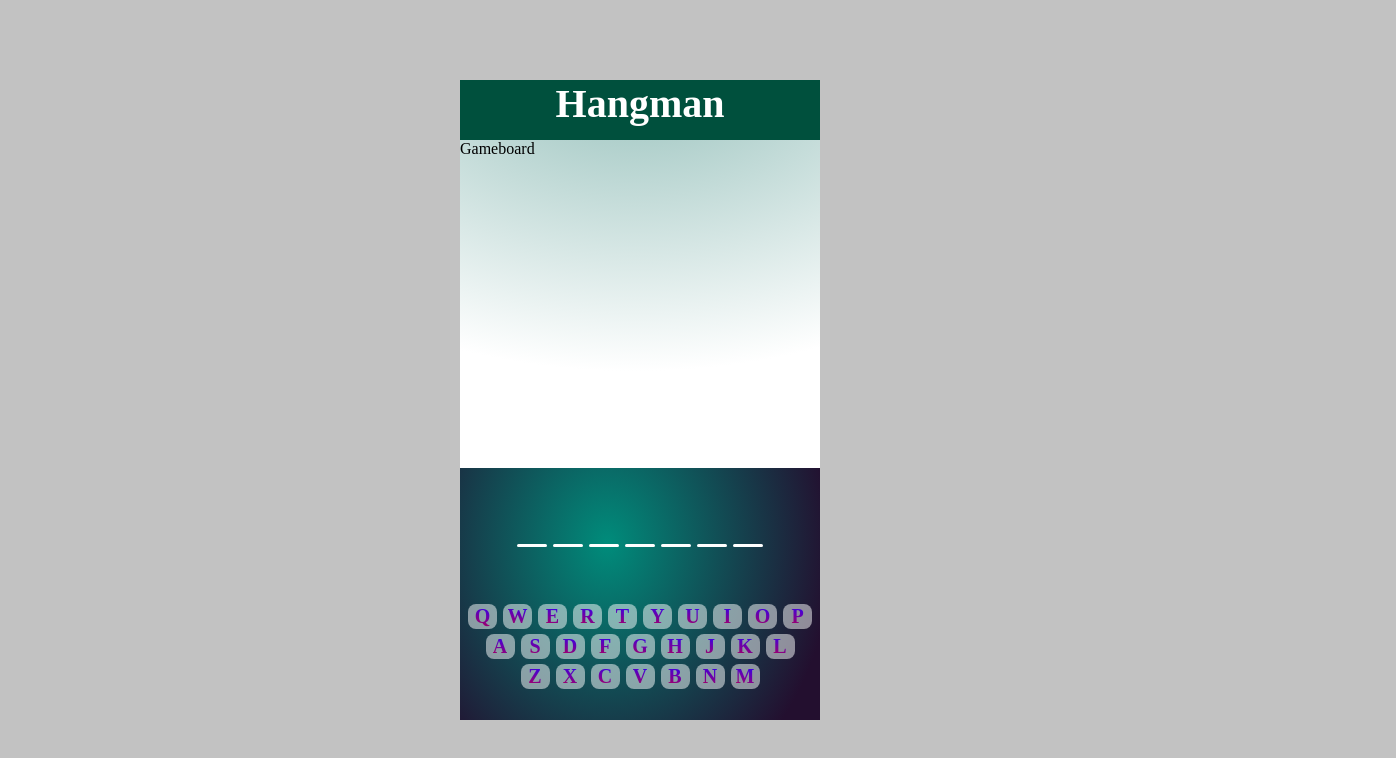
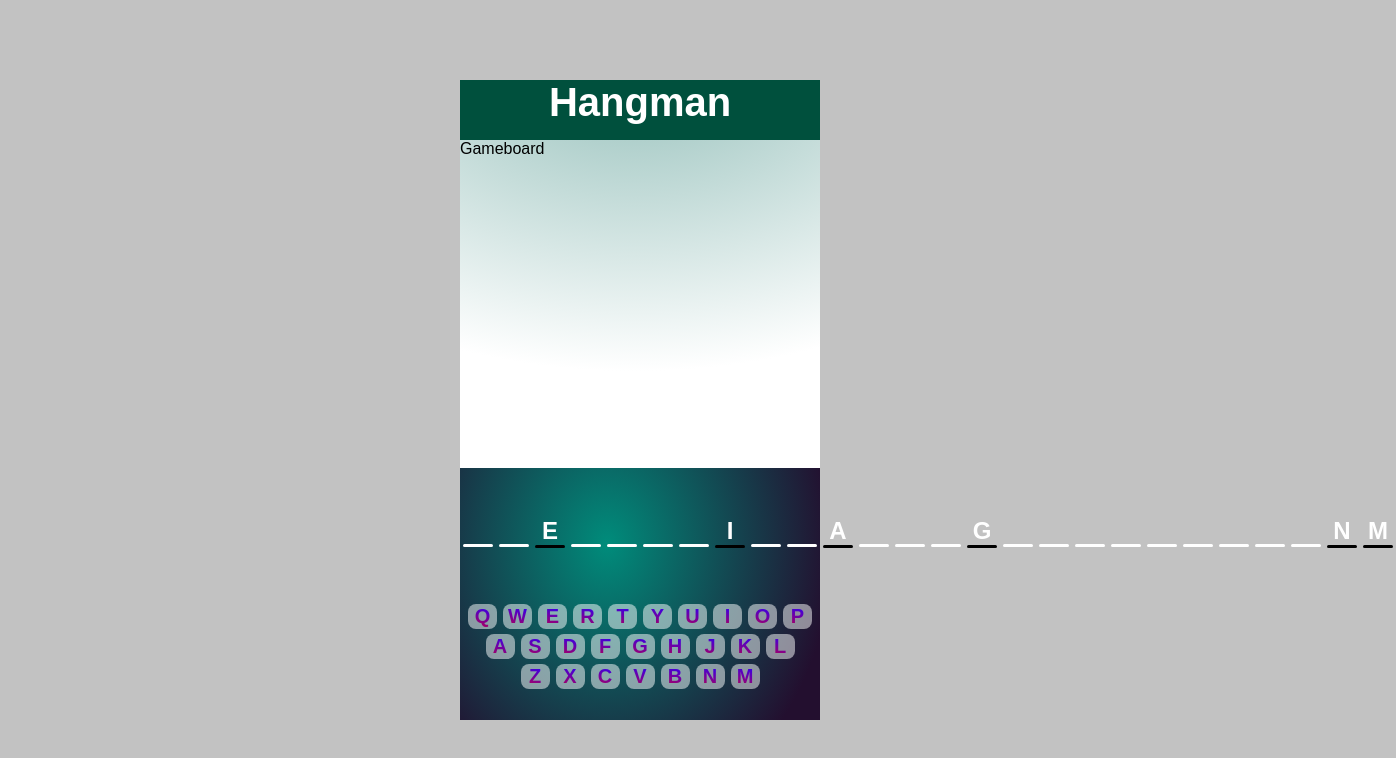
Before and after one commit to MrDaniel123/Hangman-React-TS, a React (Create React App) app: page / in a window 1280 px wide. Shown: the top 758 px of the page, 1396 px wide, since content can reach past the window. Built offline with nearby package versions, Linux system fonts and the light colour scheme.

Commit message:
Saving Before Add A New Engine

```diff
--- a/src/App.tsx
+++ b/src/App.tsx
@@ -1,4 +1,4 @@
-import React, { useState, useEffect } from 'react';
+import React, { useState, useEffect, useReducer } from 'react';
 import styled from 'styled-components';
 
 import Header from './components/Header';
@@ -7,6 +7,33 @@ import Answerboard from './components/Answerboard';
 import Keyboard from './components/Keyboard';
 import EndGame from './components/EndGame';
 
+//---------------------------------------Typr
+type Letters = {
+	letter: string;
+	keyPressWrongLetter: boolean;
+	keyPressCurentLetter: boolean;
+	isAnswerWordLetter: boolean;
+};
+
+type StateReducer = {
+	answerLetters: string[];
+	isLoadingAnswerLetters: boolean;
+	lettersObj: Letters[];
+	// gameIsWon: boolean;
+};
+
+type ReducerAction =
+	| { type: 'GENERATE_ANSWER_LETTERS' }
+	| { type: 'LOADING_ANSWER_LETTERS'; payload: boolean }
+	| { type: 'GENEREATE_ANSWER_OBJECT'; payload: string[] }
+	| { type: 'MODIFICATION_ANSWER_OBJECT'; payload: Letters[] }
+	| { type: 'DRAW_ANSWER_WORD' };
+// | { type: 'SET_GAME_IS_WON'; payload: boolean };
+
+//------------------------------------------
+//------------------------------------------Variables and outside functions
+//------------------------------------------
+//------------------------------------------
 const keyboardLetters: string[] = [
 	'q',
 	'w',
@@ -36,29 +63,11 @@ const keyboardLetters: string[] = [
 	'm',
 ];
 
-const answerWord = 'Hangman';
+const answerWords: string[] = ['Hangman', 'Awesome', 'Mordor', 'Imagine'];
 
-type Letters = {
-	letter: string;
-	keyPressWrongLetter: boolean;
-	keyPressCurentLetter: boolean;
-	isAnswerWordLetter: boolean;
-};
+const generateAnswerObject = (answerWordArray: string[], keyboardLetters: String[]) => {
+	console.log('generate object', answerWordArray);
 
-function App() {
-	const [lettersObj, setLettersObj] = useState<Letters[]>([]);
-	const [counterWorngANswer, setCounterWrongAnswer] = useState<number>(0);
-	const [gameIsWOn, setGameIsWon] = useState<boolean>(false);
-	const [numberOfGames, setNumberOfGames] = useState<number>(0);
-
-	useEffect(() => {
-		createAnswerObjHandler(answerWordArray, keyboardLetters);
-	}, [numberOfGames]);
-
-	let answerWordArray: string[] = [...answerWord.toLowerCase()];
-
-	const createAnswerObjHandler = (answerWordArray: string[], keyboardLetters: String[]) => {
-		//*CHecking whtch letters is answer letters
 	const lettersOnAnswer = keyboardLetters.filter(letterKeyboard => {
 		const answerLetter = answerWordArray.filter(letterAnswer => {
 			if (letterAnswer === letterKeyboard) {
@@ -89,11 +98,58 @@ function App() {
 			isAnswerWordLetter: letterIsInAnswer,
 		};
 	});
-		setLettersObj(mainLettersObj);
+	return mainLettersObj;
 }; //*Create a Letters Object
 
+//------------------------------------------
+//------------------------------------------
+//------------------------------------------
+//------------------------------------------
+
+const randomizeAnswerLetters = () => {
+	return [...answerWords[Math.floor(Math.random() * answerWords.length)].toLowerCase()];
+};
+
+const initialState = {
+	answerLetters: randomizeAnswerLetters(),
+	isLoadingAnswerLetters: false,
+	lettersObj: [],
+	gameIsWon: false,
+};
+
+function reducer(state: StateReducer, action: ReducerAction) {
+	switch (action.type) {
+		case 'GENEREATE_ANSWER_OBJECT':
+			console.log('generate answer objewct: ', action.payload);
+
+			return { ...state, lettersObj: generateAnswerObject(action.payload, keyboardLetters) };
+		case 'LOADING_ANSWER_LETTERS':
+			return { ...state, isLoadingAnswerLetters: action.payload };
+		case 'MODIFICATION_ANSWER_OBJECT':
+			return { ...state, lettersObj: action.payload };
+		case 'DRAW_ANSWER_WORD':
+			return {
+				...state,
+				answerLetters: [
+					...answerWords[Math.floor(Math.random() * answerWords.length)].toLowerCase(),
+				],
+			};
+		default:
+			throw new Error('');
+	}
+}
+
+//-----------------------------------------------------
+
+function App() {
+	const [state, dispatch] = useReducer(reducer, initialState);
+
+	const [gameIsWon, setGameIsWon] = useState<boolean>(false);
+
 	const keycapOnClickHandler = (letterKeycap: string) => {
-		const newLetterObj: any = lettersObj.map((letterObj, index) => {
+		console.log('keycP CLICK');
+
+		const newLettersObj: Letters[] = state.lettersObj.map((letterObj: Letters) => {
 			const { letter, keyPressCurentLetter, keyPressWrongLetter, isAnswerWordLetter } = letterObj;
 
 			let currentKeypressLetter = keyPressCurentLetter;
@@ -104,7 +160,7 @@ function App() {
 					currentKeypressLetter = true;
 				} else {
 					wrongKeypressletter = true;
-					setCounterWrongAnswer(counterWorngANswer + 1);
+					// dispatch({ type: 'CURRENT_WRONG_ANSWER', payload: 1 });
 				}
 			}
 
@@ -116,38 +172,51 @@ function App() {
 			};
 		});
 
-		setLettersObj(newLetterObj);
+		dispatch({ type: 'MODIFICATION_ANSWER_OBJECT', payload: newLettersObj });
 	};
 
-	const setGameIsWonHandler = (isWon: boolean) => {
+	const gameIsWonHandler = (isWon: boolean) => {
 		setGameIsWon(isWon);
+		// dispatch({ type: 'SET_GAME_IS_WON', payload: true });
 	};
 
 	const resetGameHandler = () => {
-		setNumberOfGames(numberOfGames + 1);
-		setCounterWrongAnswer(0);
+		dispatch({ type: 'DRAW_ANSWER_WORD' });
+
+		dispatch({
+			type: 'GENEREATE_ANSWER_OBJECT',
+			payload: randomizeAnswerLetters(),
+		});
 		setGameIsWon(false);
+		// dispatch({ type: 'SET_GAME_IS_WON', payload: false });
 	};
 
+	console.log(state.lettersObj);
+
+	if (!state.isLoadingAnswerLetters) {
+		dispatch({ type: 'GENEREATE_ANSWER_OBJECT', payload: randomizeAnswerLetters() });
+		dispatch({ type: 'LOADING_ANSWER_LETTERS', payload: true });
+	}
+
+	if (state.isLoadingAnswerLetters) {
 		return (
 			<StyledDiv>
 				<Header />
 				<Gameboard />
 				<StyledKeyboardContainer>
-				<Answerboard
-					lettersObj={lettersObj}
-					answerWordLetters={answerWordArray}
-					setGameIsWon={setGameIsWonHandler}
-				/>
-				<Keyboard lettersObj={lettersObj} onClickHandler={keycapOnClickHandler} />
+					<Answerboard lettersObj={state.lettersObj} gameIsWonHandler={gameIsWonHandler} />
+					<Keyboard lettersObj={state.lettersObj} onClickHandler={keycapOnClickHandler} />
 				</StyledKeyboardContainer>
 
-			{counterWorngANswer >= 6 && (
+				{/* {state.currentWrongAnswer >= 6 && (
 				<EndGame type='Game Over' resetButtonOnClick={resetGameHandler} />
-			)}
-			{gameIsWOn && <EndGame type='You Won' resetButtonOnClick={resetGameHandler} />}
+			)} */}
+				{gameIsWon && <EndGame type='You Won' resetButtonOnClick={resetGameHandler} />}
 			</StyledDiv>
 		);
+	} else {
+		return <StyledDiv></StyledDiv>;
+	}
 }
 
 const StyledDiv = styled.div`
@@ -159,7 +228,6 @@ const StyledDiv = styled.div`
 
 	height: 640px;
 	width: 360px;
-	/* border: 1px solid black; */
 `;
 
 const StyledKeyboardContainer = styled.div`
--- a/src/components/Answerboard.tsx
+++ b/src/components/Answerboard.tsx
@@ -10,8 +10,7 @@ type Letters = {
 
 type AnswerProps = {
 	lettersObj: Letters[];
-	answerWordLetters: string[];
-	setGameIsWon: (isWon: boolean) => void;
+	gameIsWonHandler: (isWon: boolean) => void;
 };
 
 type Tab = {
@@ -19,25 +18,39 @@ type Tab = {
 	isGoodAnswer: boolean;
 };
 
-const Answerboard = ({ lettersObj, answerWordLetters, setGameIsWon }: AnswerProps) => {
+const Answerboard = ({ lettersObj, gameIsWonHandler }: AnswerProps) => {
 	let answerLettersObj: Tab[] = [];
 
-	//* Create AnswerLetterObj Magic XD
-	answerWordLetters.forEach(answerLetter => {
+	// //* Create AnswerLetterObj Magic XD
+	// answerWordLetters.forEach(answerLetter => {
+	// 	lettersObj.forEach(letterObj => {
+	// 		const { letter, keyPressCurentLetter } = letterObj;
+	// 		if (letter === answerLetter && keyPressCurentLetter) {
+	// 			answerLettersObj.push({
+	// 				letter: letter,
+	// 				isGoodAnswer: true,
+	// 			});
+	// 		} else if (letter === answerLetter) {
+	// 			answerLettersObj.push({
+	// 				letter: letter,
+	// 				isGoodAnswer: false,
+	// 			});
+	// 		}
+	// 	});
+	// });
+
 	lettersObj.forEach(letterObj => {
-			const { letter, keyPressCurentLetter } = letterObj;
-			if (letter === answerLetter && keyPressCurentLetter) {
+		if (letterObj.isAnswerWordLetter) {
 			answerLettersObj.push({
-					letter: letter,
+				letter: letterObj.letter,
 				isGoodAnswer: true,
 			});
-			} else if (letter === answerLetter) {
+		} else {
 			answerLettersObj.push({
-					letter: letter,
+				letter: letterObj.letter,
 				isGoodAnswer: false,
 			});
 		}
-		});
 	});
 
 	const goodChoices = answerLettersObj.filter(answerLetterObj => {
@@ -45,21 +58,24 @@ const Answerboard = ({ lettersObj, answerWordLetters, setGameIsWon }: AnswerProp
 			return [true];
 		}
 	});
-	if (goodChoices.length >= answerWordLetters.length) {
-		setGameIsWon(true);
-	}
 
-	const renderAnswerLetters = answerLettersObj.map(answerLetterObj => {
+	//! if won must click reset button two times
+	//!Propably bug is there Fix IT!!!
+	// if (goodChoices.length >= answerWordLetters.length) {
+	// 	gameIsWonHandler(true);
+	// }
+
+	const renderAnswerLetters = answerLettersObj.map((answerLetterObj, index) => {
 		if (answerLetterObj.isGoodAnswer) {
 			return (
-				<LetterStyledDiv>
+				<LetterStyledDiv key={answerLetterObj.letter + index}>
 					<p>{answerLetterObj.letter.toUpperCase()}</p>
 					<span></span>
 				</LetterStyledDiv>
 			);
 		} else {
 			return (
-				<EmptyLetterDiv>
+				<EmptyLetterDiv key={answerLetterObj.letter + index}>
 					<p></p>
 					<span></span>
 				</EmptyLetterDiv>
--- a/src/index.css
+++ b/src/index.css
@@ -9,6 +9,7 @@ body {
 	justify-content: center;
 	align-items: center;
 	height: 100vh;
+	font-family: Arial, Helvetica, sans-serif;
 
 	background-color: rgb(194, 194, 194);
 }
--- a/src/index.tsx
+++ b/src/index.tsx
@@ -5,7 +5,7 @@ import App from './App';
 
 const root = ReactDOM.createRoot(document.getElementById('root') as HTMLElement);
 root.render(
-	<React.StrictMode>
-		<App />
-	</React.StrictMode>
+	// <React.StrictMode>
+	<App />
+	// </React.StrictMode>
 );
```
Lines whose indentation alone changed are shown as unchanged.
